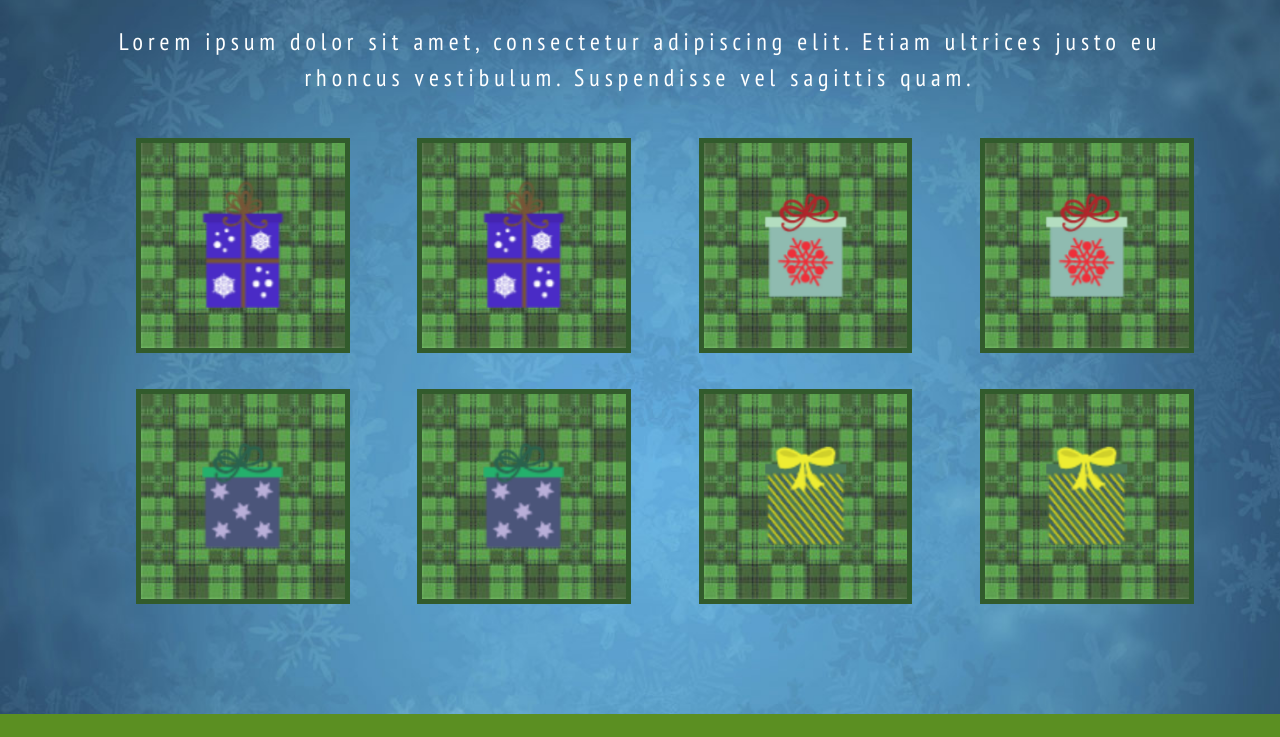
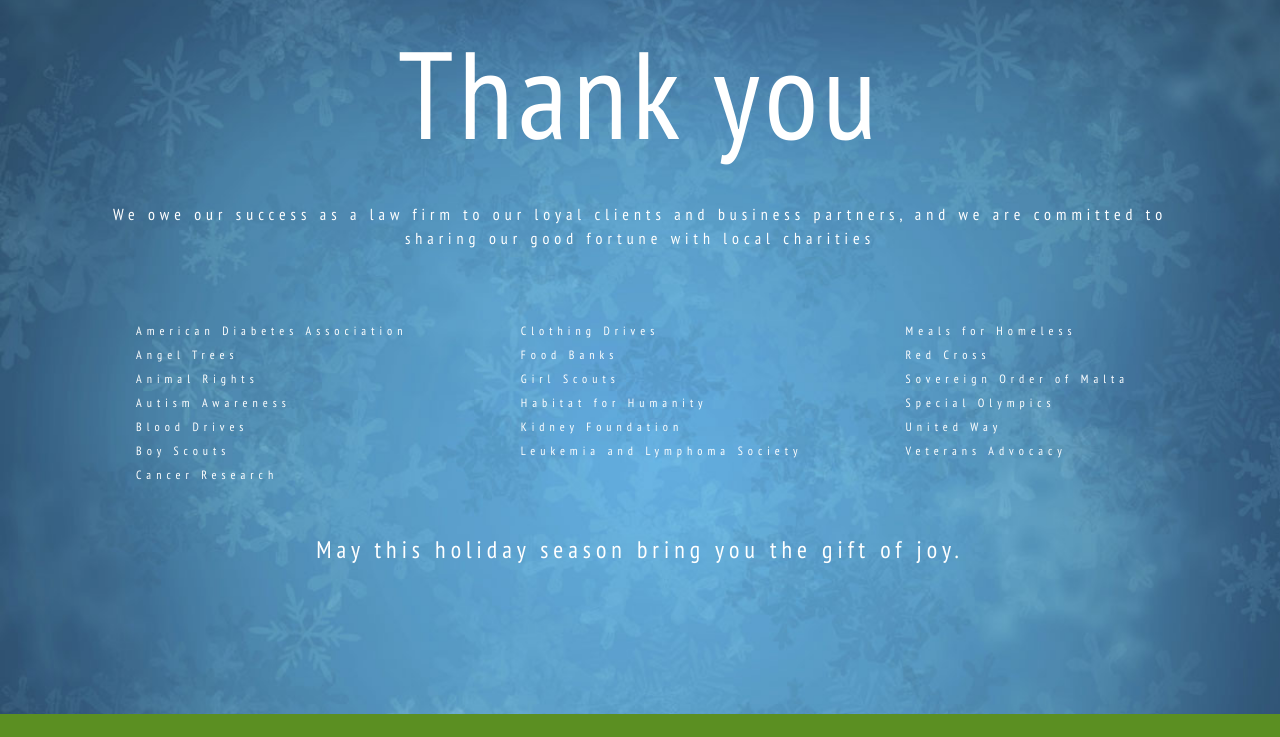
Before and after one commit to slightlytyler/memory-game, a website: page src/index.html in a window 1280 px wide. Shown: the top 737 px of the page. Drawn offline with nearby package versions, Linux system fonts and the light colour scheme.

Commit message:
Outro base styles

```diff
--- a/src/index.html
+++ b/src/index.html
@@ -50,7 +50,7 @@
                 <span>of the holiday season.</span>
             </section>
 
-            <section class="game container">
+            <section style="display: none;" class="game container">
                 <section class="intro">
                     <p>Lorem ipsum dolor sit amet, consectetur adipiscing elit. Etiam ultrices justo eu
                     rhoncus vestibulum. Suspendisse vel sagittis quam.</p>
@@ -119,13 +119,13 @@
                 </ul>
             </section>
 
-            <section class="outro hidden">
+            <section class="outro container">
                 <span class="thank-you">Thank you</span>
 
                 <p>We owe our success as a law firm to our loyal clients and business partners,
                 and we are committed to sharing our good fortune with local charities</p>
 
-                <ul class="charities">
+                <ul class="charities container">
                     <li>American Diabetes Association</li>
                     <li>Clothing Drives</li>
                     <li>Meals for Homeless</li>
--- a/src/sass/custom/memory-game.scss
+++ b/src/sass/custom/memory-game.scss
@@ -51,7 +51,7 @@
     }
   }
 
-  section.intro {
+  section.intro, section.outro {
     display: block;
     margin: 0 auto;
 
@@ -166,7 +166,29 @@
   }
 
   section.outro{
-    &.hidden { display: none;}
+
+    span.thank-you { font-size: 124px; }
+
+    p { margin-bottom: 72px; }
+
+    ul.charities {
+      list-style: none;
+      font-size: 12px;
+
+      max-width: 100%;
+      margin-bottom: 42px;
+
+      li {
+        @include span-columns(1 of 3);
+        @include omega(3n);
+        margin-bottom: 6px;
+
+        white-space: nowrap;
+        text-align: left;
+      }
+    }
+
+    span.blessing { font-size: 24px; }
   }
 }
 
```
Also changed, not shown: src/styles/main.css.
